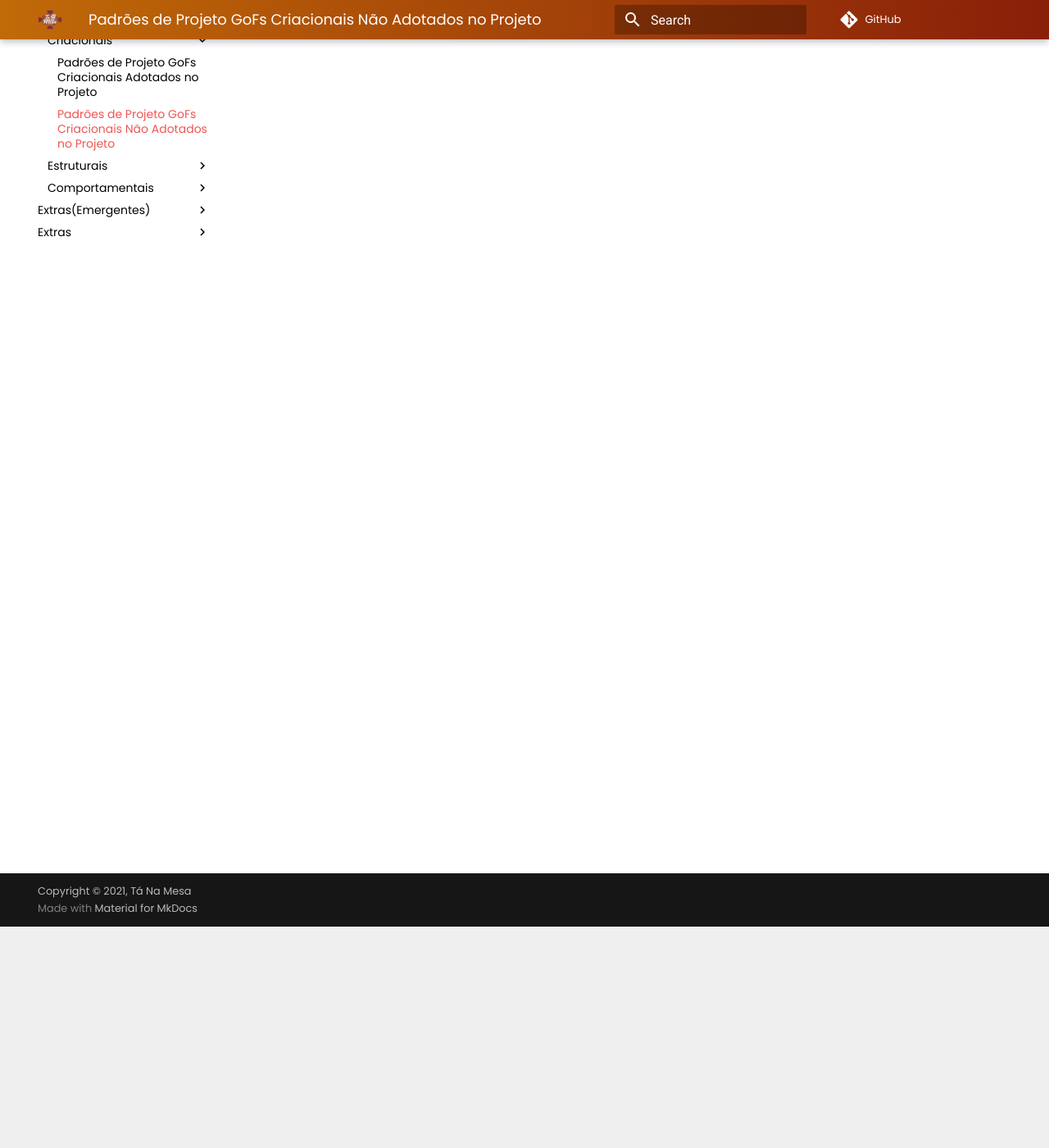
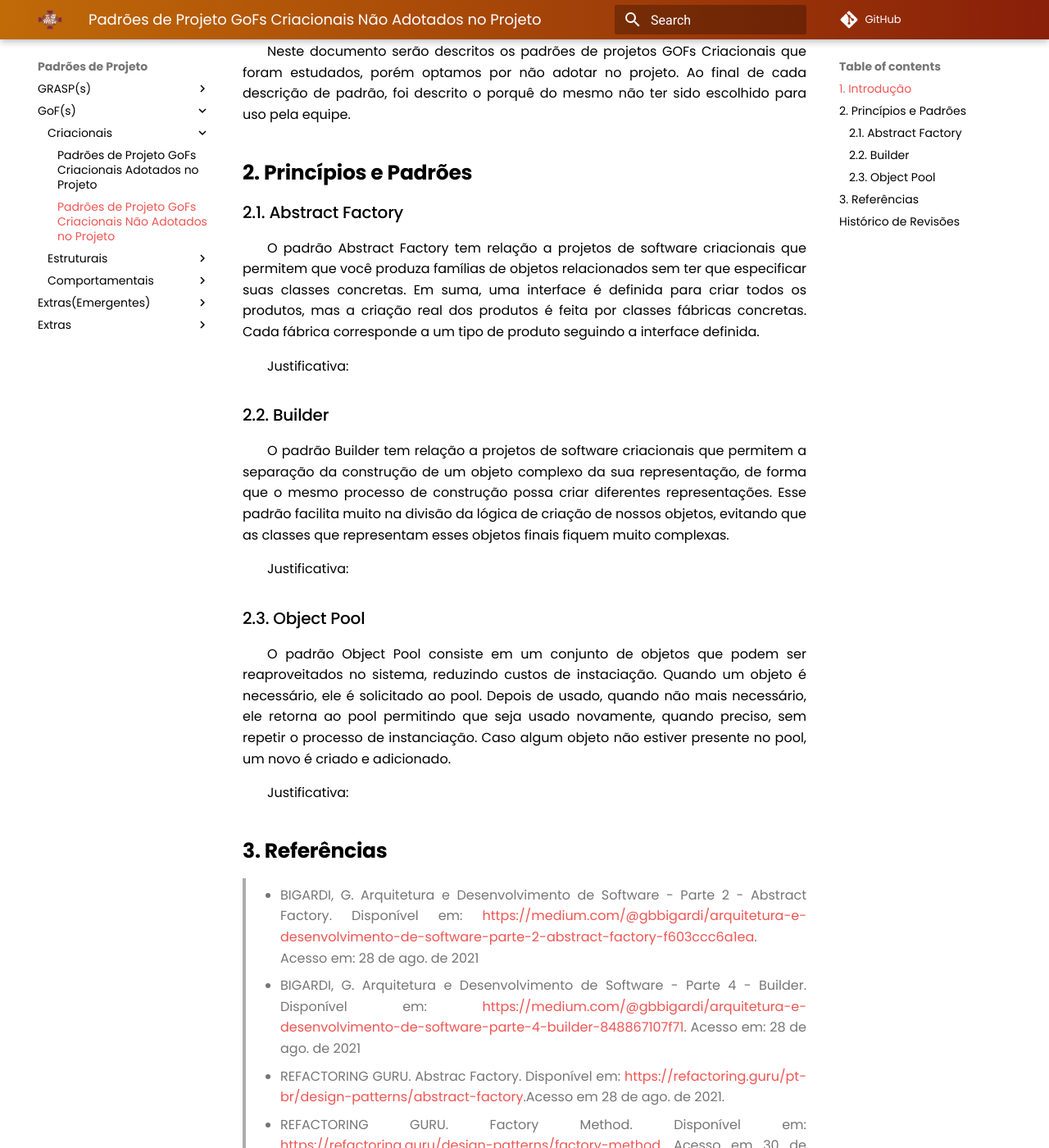
Before and after one commit to UnBArqDsw2021-1/2021.1_G02_TaNaMesa_docs, an MkDocs documentation site: the page built from docs/3-Padroes-de-Projeto/GoFs/Criacionais/Padroes-Nao-Adotados-no-Projeto.md, in a window 1280 px wide and 1400 px high, scrolled down 270 px. Shown: the whole window at 82% size. Built offline with MkDocs 1.6.1 and Material for MkDocs 9.7.7, drawn with Linux system fonts in a browser that asks for light colours; comment, search, counter and statistics services are not loaded; some of the changed text lies outside the part shown.

Commit message:
(#101) Adição dos padroes nao utilizados

```diff
--- a/docs/3-Padroes-de-Projeto/GoFs/Criacionais/Padroes-Nao-Adotados-no-Projeto.md
+++ b/docs/3-Padroes-de-Projeto/GoFs/Criacionais/Padroes-Nao-Adotados-no-Projeto.md
@@ -1 +1,57 @@
 # Padrões de Projeto GoFs Criacionais Não Adotados no Projeto
+
+## 1. Introdução
+Neste documento serão descritos os padrões de projetos GOFs Criacionais que foram estudados, porém optamos por não adotar no projeto. Ao final de cada descrição de padrão, foi descrito o porquê do mesmo não ter sido escolhido para uso pela equipe.
+
+## 2. Princípios e Padrões
+### 2.1. Abstract Factory
+
+O padrão Abstract Factory tem relação a projetos de software criacionais que permitem que
+você produza famílias de objetos relacionados sem ter que especificar suas classes concretas.
+Em suma, uma interface é definida para criar todos os produtos, mas a criação real dos produtos
+é feita por classes fábricas concretas. Cada fábrica corresponde a um tipo de produto seguindo
+a interface definida.
+
+Justificativa:
+
+### 2.2. Builder
+
+O padrão Builder tem relação a projetos de software criacionais que permitem a separação da
+construção de um objeto complexo da sua representação, de forma que o mesmo processo de
+construção possa criar diferentes representações. Esse padrão facilita muito na divisão da
+lógica de criação de nossos objetos, evitando que as classes que representam esses objetos
+finais fiquem muito complexas.
+
+Justificativa:
+
+### 2.3. Object Pool
+
+O padrão Object Pool consiste em um conjunto de objetos que podem ser reaproveitados no sistema,
+reduzindo custos de instaciação. Quando um objeto é necessário, ele é solicitado ao pool. Depois
+de usado, quando não mais necessário, ele retorna ao pool permitindo que seja usado novamente,
+quando preciso, sem repetir o processo de instanciação. Caso algum objeto não estiver presente
+no pool, um novo é criado e adicionado.
+
+Justificativa:
+
+## 3. Referências
+> - BIGARDI, G. Arquitetura e Desenvolvimento de Software - Parte 2 - Abstract Factory. Disponível em: <https://medium.com/@gbbigardi/arquitetura-e-desenvolvimento-de-software-parte-2-abstract-factory-f603ccc6a1ea>. Acesso em: 28 de ago. de 2021
+
+> - BIGARDI, G. Arquitetura e Desenvolvimento de Software - Parte 4 - Builder. Disponível em: <https://medium.com/@gbbigardi/arquitetura-e-desenvolvimento-de-software-parte-4-builder-848867107f71>. Acesso em: 28 de ago. de 2021
+
+> - REFACTORING GURU. Abstrac Factory. Disponível em: <https://refactoring.guru/pt-br/design-patterns/abstract-factory>.Acesso em 28 de ago. de 2021.
+
+> - REFACTORING GURU. Factory Method. Disponível em: <https://refactoring.guru/design-patterns/factory-method>. Acesso em 30 de ago. de 2021.
+
+> - REFACTORING GURU. Singleton. Disponível em: <https://refactoring.guru/design-patterns/singleton>. Acesso em 30 de ago. de 2021.
+
+> - SERRANO, Milene. Arquitetura e desenho de software. Módulo Padrões de Projeto GoF(s) Criacionais - Material em Slide. Acesso em: 30 de Agosto de 2021.
+
+> - SERRANO, Milene. Arquitetura e desenho de software. Módulo Padrões de Projeto GoF(s) Criacionais - 08a - Vídeo-Aula - DSW - GoFs - Criacionais. Acesso em: 30 de Agosto de 2021.
+
+> - WIKIPEDIA. Multiton pattern. Disponível em: <https://en.wikipedia.org/wiki/Multiton_pattern>. Acesso em 30 de ago. de 2021.
+
+## Histórico de Revisões
+|    Data    | Versão | Descrição       | Autor(es)     |
+| :--------- | :----- | :-------------- | :------------ |
+| 05/09/2021 | 1.0    | Criação do documento e desenvolvimento dos tópicos   | [Eduarda Servidio](https://github.com/ServideoEC) e [Herick Portugues](https://github.com/herickport)          |
```
